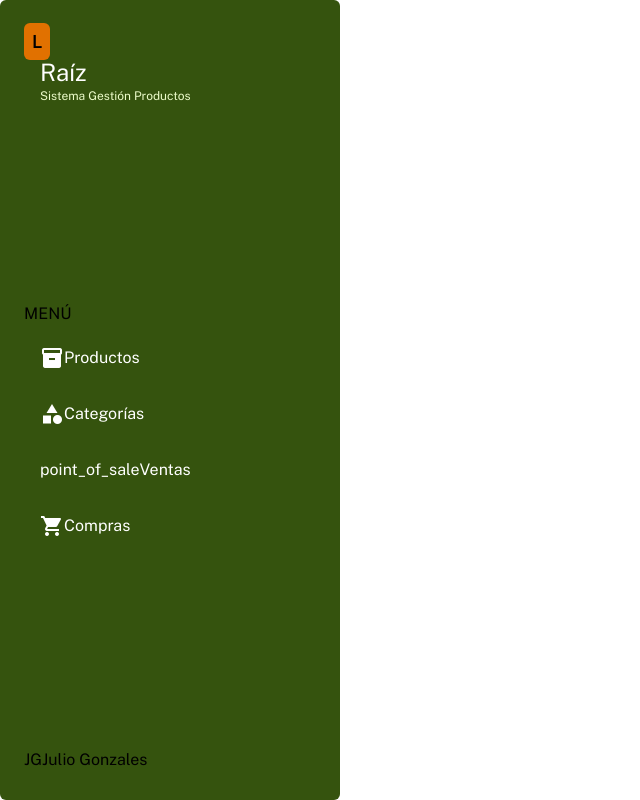
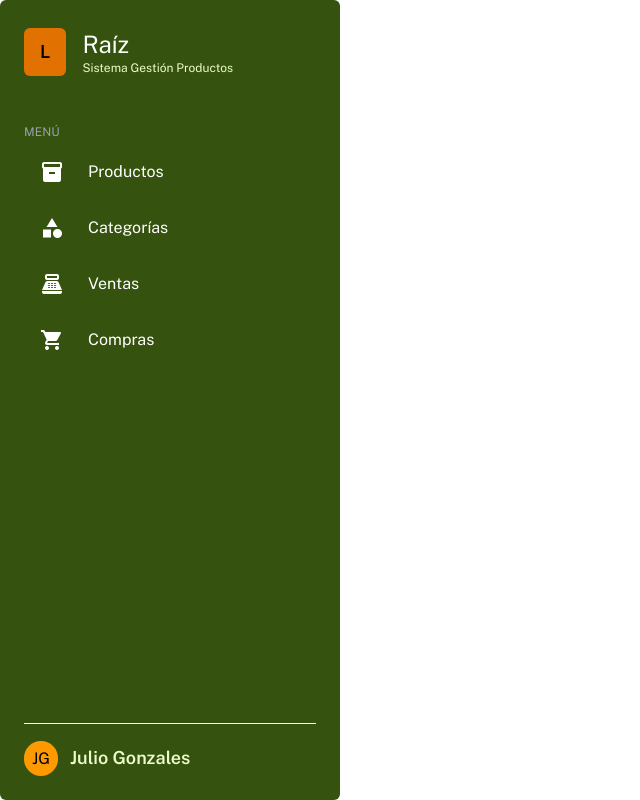
Before and after one commit to bxymar/app-demo-front-15-2, an Angular app: page / in a window 1280 px wide. Shown: the whole page, without its empty margins (0-640 px from the left). Built offline with nearby package versions, Linux system fonts and the light colour scheme.

Commit message:
App demo v3

```diff
--- a/src/app/app.routes.ts
+++ b/src/app/app.routes.ts
@@ -2,6 +2,7 @@ import { Routes } from '@angular/router';
 import { Producto } from '../components/productos/producto/producto';
 
 export const routes: Routes = [
+
     // Definir las rutas del proyecto
     {
         path: 'productos',
--- a/src/layouts/desktop-layout/desktop-layout.html
+++ b/src/layouts/desktop-layout/desktop-layout.html
@@ -1,4 +1,4 @@
-<div>
+<div class="flex space-x-6">
     <app-sidebar-layout />
 
     <!-- Cargar el contenido dinámico -->
--- a/src/layouts/sidebar-layout/sidebar-layout.html
+++ b/src/layouts/sidebar-layout/sidebar-layout.html
@@ -1,8 +1,11 @@
 <header class="flex flex-col justify-between bg-lime-900 rounded-md w-85 min-h-screen py-7 px-6">
 
+    <!-- Grupo Principal -->
+    <div class="space-y-12">
+
         <!-- Primer grupo -->
-    <div>
-        <span class="bg-amber-600 text-lg font-semibold p-2 rounded-md">L</span>
+        <div class="flex">
+            <span class="flex items-center px-4 bg-amber-600 text-lg text-center font-semibold rounded-md">L</span>
             <div class="ml-4">
                 <span class="block text-2xl text-white">Raíz</span>
                 <span class="block text-xs text-lime-100">Sistema Gestión Productos</span>
@@ -11,12 +14,12 @@
 
         <!-- Segundo Grupo -->
         <div class="flex flex-col space-y-2">
-        <span>MENÚ</span>
+            <span class="text-xs text-gray-400">MENÚ</span>
 
             <a href=""
                 routerLink="/productos"
                 class="flex items-center w-full px-4 py-3 rounded-md text-white">
-            <span class="material-icons">
+                <span class="material-icons mr-6">
                     inventory_2
                 </span>
                 Productos
@@ -26,7 +29,7 @@
                 routerLink="/categorias"
                 class="flex items-center w-full px-4 py-3 rounded-md text-white">
 
-            <span class="material-icons">
+                <span class="material-icons mr-6">
                     category
                 </span>
                 Categorías
@@ -34,7 +37,7 @@
 
             <a href=""
                 class="flex items-center w-full px-4 py-3 rounded-md text-white">
-            <span class="material-icons-outlined">
+                <span class="material-icons mr-6">
                     point_of_sale
                 </span>
                 Ventas
@@ -42,18 +45,22 @@
 
             <a href=""
                 class="flex items-center w-full px-4 py-3 rounded-md text-white">
-            <span class="material-icons">
+                <span class="material-icons mr-6">
                     shopping_cart
                 </span>
                 Compras
             </a>
 
         </div>
+    </div>
+
+
 
     <!-- Tercer Grupo -->
     <div>
-        <span>JG</span>
-        <span>Julio Gonzales</span>
+        <hr class="mb-5 text-lime-50">
+        <span class="rounded-full p-2 bg-amber-500 mr-3">JG</span>
+        <span class="text-lg text-lime-100 font-semibold">Julio Gonzales</span>
     </div>
 
 </header>
```
Lines whose indentation alone changed are shown as unchanged.
